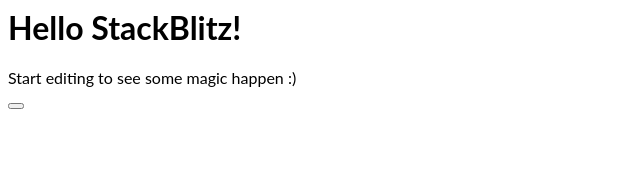
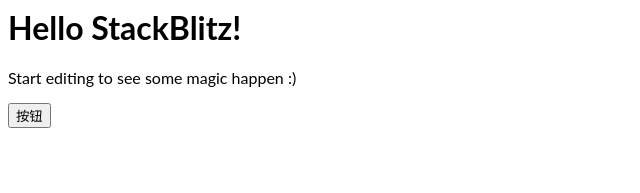
Before and after one commit to hwlv/stackblitz-react-ts-demo, a React (Create React App) app: page / in a window 1280 px wide. Shown: the top 193 px of the page, without its empty margins (0-640 px from the left). Built offline with nearby package versions, Linux system fonts and the light colour scheme.

Commit message:
2 files modified

```diff
--- a/App.tsx
+++ b/App.tsx
@@ -13,7 +13,7 @@ export default function App() {
     <div>
       <h1>Hello StackBlitz!</h1>
       <p>Start editing to see some magic happen :)</p>
-      <Button></Button>
+      <Button>按钮</Button>
     </div>
   );
 }
--- a/components/Button.tsx
+++ b/components/Button.tsx
@@ -8,7 +8,7 @@ const Button = (props: any) => {
     console.log('Button useEffect');
   }, []);
 
-  return <button></button>;
+  return <button>{props.children}</button>;
 };
 
 export default Button;
```
